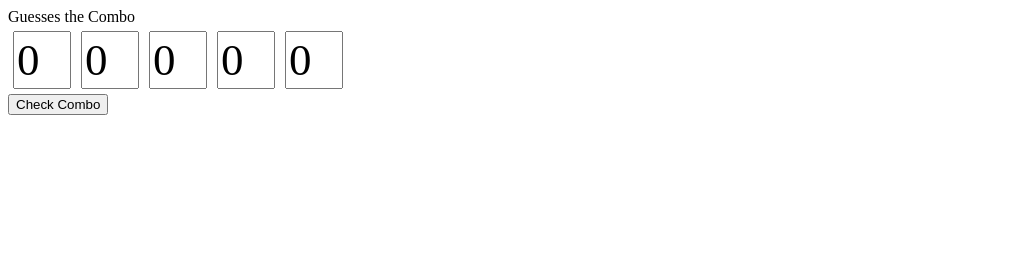
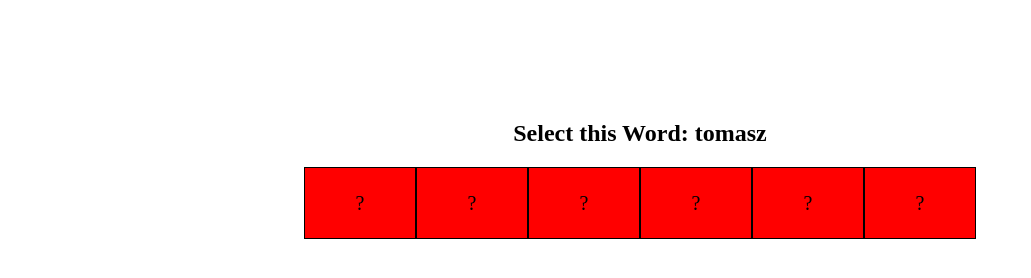
Before and after one commit to TomekRatajczak/Combination_Guesser_Game, a plain HTML site: page index.html in a window 1280 px wide. Both pictures are taken after a click on the button "Start". Shown: the whole page, without its empty margins (0-1031 px from the left). Drawn offline with Linux system fonts and the light colour scheme.

Commit message:
create apllication and basic styling

```diff
--- a/index.html
+++ b/index.html
@@ -5,15 +5,11 @@
 		<meta http-equiv="X-UA-Compatible" content="IE=edge,chrome=1" />
 		<meta name="viewport" content="width=device-width, initial-scale=1.0">
 
-		<title>Combinattion Guesser</title>
+		<title>Hidden-Words Game</title>
         <meta name="description" content="JavaScrispt DOM">
         <link rel="stylesheet" type="text/css" href="style.css">
     </head>
     <body>
-        <div class="message"></div>
-        <div class="game"></div>
-        <button type="button">Start</button>
-
-        <script src="script.js"></script>
+        <script src="main.js"></script>
     </body>
 </html>
--- /dev/null
+++ b/main.js
@@ -0,0 +1,88 @@
+const myWords = ["tomasz", "ratajczak", "junior", "frontend", "javascript", "developer"];
+let cur = 0;
+let startTime;
+
+
+window.addEventListener("load", init);
+
+function init(){
+    let div = document.createElement("div");
+    div.setAttribute("class","message");
+    document.body.appendChild(div);
+    div.innerText = "Press the Start button";
+
+    let div1 = document.createElement("div");
+    div1.setAttribute("class","game");
+    document.body.appendChild(div1);
+
+    let button = document.createElement("button");
+    button.type = "button";
+    document.body.appendChild(button);
+    button.innerText = "Start";
+    button.addEventListener("click",start);
+}
+
+function start(){
+    cur = 0;
+    startTime = Date.parse(new Date());
+    this.style.display = "none";
+    let tempArr = myWords.slice(0);
+    tempArr.sort(function(a,b){
+        return 0.5 - Math.random();
+    });
+    const game = document.querySelector(".game");
+    tempArr.forEach(function(item){
+        let temp = item.split("");
+        temp.sort(function(a,b){
+            return 0.5 - Math.random();
+        });
+        let temp1 = temp.join("");
+        let div = document.createElement("div");
+        div.innerText = "?";
+        div.classList.add("box");
+        div.style.backgroundColor = "red";
+        div.word = item;
+        div.addEventListener("mouseenter",function(){
+            div.style.backgroundColor = "white";
+            div.style.cursor = "pointer";
+            div.innerText = temp1;
+        })
+        div.addEventListener("mouseleave",function(){
+            div.style.backgroundColor = "red";
+            div.innerText = "?";
+        })
+        div.addEventListener("click",function(){
+            if(div.word===myWords[cur]){
+                this.classList.add("hidden");
+                cur++;
+                nextWord();
+            }
+        })
+        game.appendChild(div);
+    })
+    nextWord();
+
+}
+
+function nextWord(){
+    if(cur >= myWords.length){
+        let endTime = Date.parse(new Date());
+        let duration = (endTime - startTime)/1000;
+        message("Game Over<br>You do it in "+duration+" seconds<br><br>Are you ready to invite me for a interview?");
+        let button1 = document.createElement("button1");
+        button1.type = "button";
+        document.body.appendChild(button1);
+        button1.innerText = "Contact with Me";
+        button1.addEventListener("click",function(){
+            message("mail to: tomaszratajczak1988@gmail.com");
+            this.style.display = "none";
+        })
+
+    }else{
+        message("Select this Word: "+myWords[cur]);
+    }
+}
+
+function message(output){
+    document.querySelector(".message").innerHTML = output;
+}
--- a/script.js
+++ /dev/null
@@ -1,56 +0,0 @@
-const gameArea = document.querySelector(".game");
-const button = document.querySelector("button");
-const message = document.querySelector(".message");
-let gamePlay = false;
-button.addEventListener("click", function(){
-    if(!gamePlay){
-        gamePlay = true;
-        score = 0;
-        message.innerHTML = "Guesses the Combo";
-        gameArea.innerHTML = "";
-        maker();
-        button.innerHTML = "Check Combo";
-    }else{
-        score++;
-        message.innerHTML = "Guesses: "+score+" times";
-        const numbers = document.querySelectorAll(".numb");
-        let winCondition = 0;
-        for(let i=0;i<numbers.length;i++){
-            if(numbers[i].value == numbers[i].correct){
-                numbers[i].style.backgroundColor = "green";
-                numbers[i].style.color = "white";
-                winCondition++
-            }else{
-                let color = (numbers[i].value < numbers[i].correct) ? "blue" : "red";
-                numbers[i].style.backgroundColor = color;
-                numbers[i].style.color = "white";
-            }
-            if(winCondition == numbers.length){
-                gameEnd()
-            }
-        }
-    }
-})
-
-function gameEnd(){
-    message.innerHTML = "You solved the combo in "+score+" guesses";
-    gamePlay = false;
-    button.innerHTML = "Restart Game";
-}
-
-function maker(){
-    for(let x=0;x<5;x++){
-        let el = document.createElement("input");
-        el.setAttribute("type", "number");
-        el.max = 9;
-        el.min = 0;
-        el.size = 1;
-        el.style.width = "50px";
-        el.style.margin = "5px";
-        el.classList.add("numb");
-        el.value = 0;
-        el.order = 0;
-        el.correct = Math.floor(Math.random()*10);
-        gameArea.appendChild(el);
-    }
-}
--- a/style.css
+++ b/style.css
@@ -1,3 +1,57 @@
-.numb{
-    font: 45px bold;
+body{
+    padding-top: 100px;
+    text-align: center;
+    margin: auto;
 }
+
+.message{
+    margin: 20px;
+    font-size: 24px;
+    font-weight: 700;
+}
+
+.box{
+    display: inline-block;
+    padding: 10px;
+    width: 90px;
+    height: 50px;
+    border: 1px solid black;
+    line-height: 50px;
+    font-size: 20px;
+    font-weight: 400;
+}
+
+.hidden{
+    visibility: hidden;
+}
+
+
+button{
+    margin: 20px;
+    font-size: 24px;
+    cursor: pointer;
+}
+
+button1{
+    font-size: 22px;
+    padding: 10px;
+    border-radius: 5px;
+    cursor: pointer;
+    animation: ease-in-out;
+    animation-duration: 2s;
+    animation-name: color;
+    animation-iteration-count: infinite;
+}
+
+@keyframes color {
+  from {
+    background-color: gray;
+    color:  black;
+    border: 1px solid black;
+}
+  to {
+    background-color: white;
+    color:  black;
+    border: 1px solid black;
+  }
+}
```
